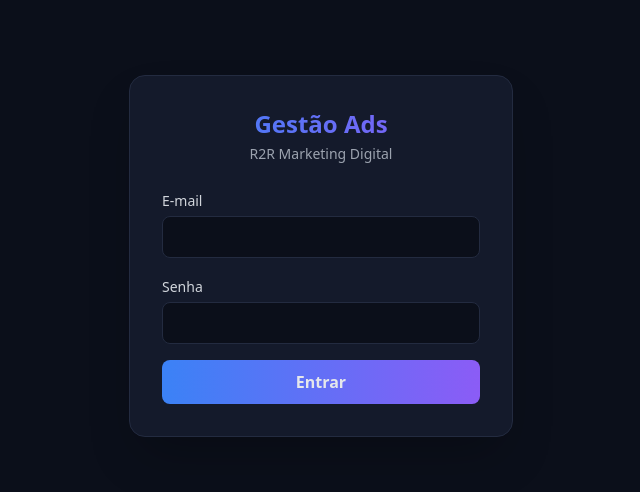
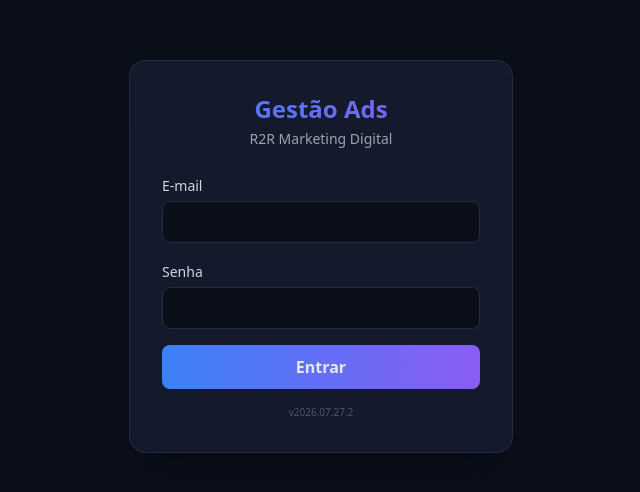
Before and after one commit to RuanMarcos38/Meta-ads, a React (Vite) app in the folder apps/web/: page /login in a window 1280 px wide. Shown: the part 144-636 px from the top of the page, without its empty margins (319-959 px from the left). Built offline with nearby package versions, Linux system fonts and the light colour scheme; no server answers.

Commit message:
fix: identificar versão publicada e diagnóstico do login

```diff
--- a/apps/web/src/pages/Login.tsx
+++ b/apps/web/src/pages/Login.tsx
@@ -3,6 +3,8 @@ import axios from 'axios';
 import { useNavigate } from 'react-router-dom';
 import { api } from '../api';
 import { useAuth } from '../store';
+
+const BUILD_ID = '2026.07.27.2';
 
 type ApiErrorPayload = {
   error?: {
@@ -44,9 +46,9 @@ export default function Login() {
       const apiMessage = payload?.error?.message;
 
       if (!caughtError.response) {
-        setError('Não foi possível conectar à API. Verifique se o backend está online.');
+        setError('Não foi possível conectar à API. O backend precisa estar online e com o domínio configurado.');
       } else if (status === 401) {
-        setError('E-mail ou senha inválidos.');
+        setError('A API recusou o acesso. Verifique se o backend está conectado ao banco e ao schema gestao_ads corretos.');
       } else if (status === 429) {
         setError('Muitas tentativas de acesso. Aguarde um minuto e tente novamente.');
       } else if (status === 503 || payload?.error?.code === 'DATABASE_UNAVAILABLE') {
@@ -61,7 +63,11 @@ export default function Login() {
 
   return (
     <div className="min-h-screen flex items-center justify-center px-4">
-      <form onSubmit={submit} className="w-full max-w-sm bg-brand-card border border-brand-border rounded-2xl p-8 shadow-2xl">
+      <form
+        onSubmit={submit}
+        data-build-id={BUILD_ID}
+        className="w-full max-w-sm bg-brand-card border border-brand-border rounded-2xl p-8 shadow-2xl"
+      >
         <h1 className="text-2xl font-bold text-center mb-1 bg-gradient-to-r from-brand-blue to-brand-purple bg-clip-text text-transparent">Gestão Ads</h1>
         <p className="text-center text-sm text-gray-400 mb-6">R2R Marketing Digital</p>
 
@@ -94,6 +100,7 @@ export default function Login() {
         >
           {loading ? 'Entrando...' : 'Entrar'}
         </button>
+        <p className="mt-4 text-center text-[10px] text-gray-600">v{BUILD_ID}</p>
       </form>
     </div>
   );
```
